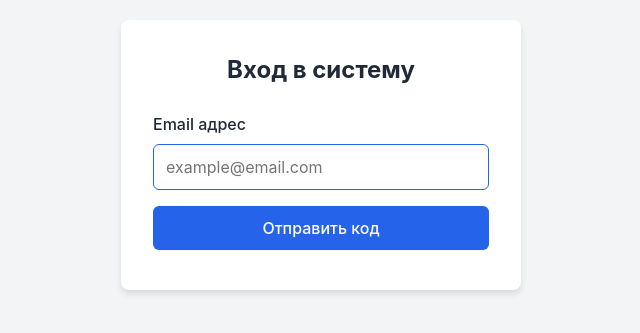
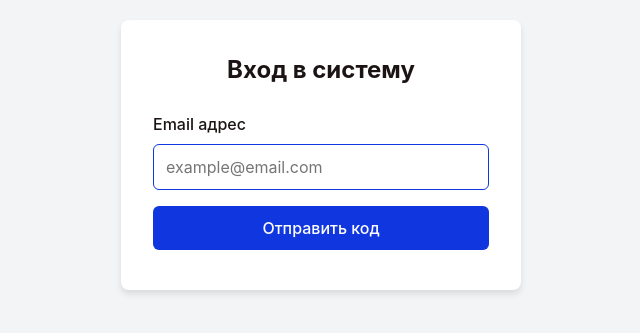
Before and after one commit to AlekseyElcha/site-backend, a React (Vite) app in the folder public/: page / in a window 1280 px wide. Shown: the part 245-578 px from the top of the page, without its empty margins (319-959 px from the left). Built offline with nearby package versions, Linux system fonts and the light colour scheme; no server answers.

Commit message:
фронт

```diff
--- a/public/src/index.css
+++ b/public/src/index.css
@@ -1,11 +1,11 @@
 :root {
   /* Цветовая схема */
-  --primary-color: #2563eb;
-  --primary-hover: #1d4ed8;
+  --primary-color: #1036df;
+  --primary-hover: #1f88ff;
   --danger-color: #dc2626;
   --success-color: #16a34a;
   --warning-color: #ea580c;
-  --text-primary: #1f2937;
+  --text-primary: #1c1414;
   --text-secondary: #6b7280;
   --bg-primary: #ffffff;
   --bg-secondary: #f3f4f6;
```
Also changed, not shown: public/src/pages/UserPage.css (indentation only).
